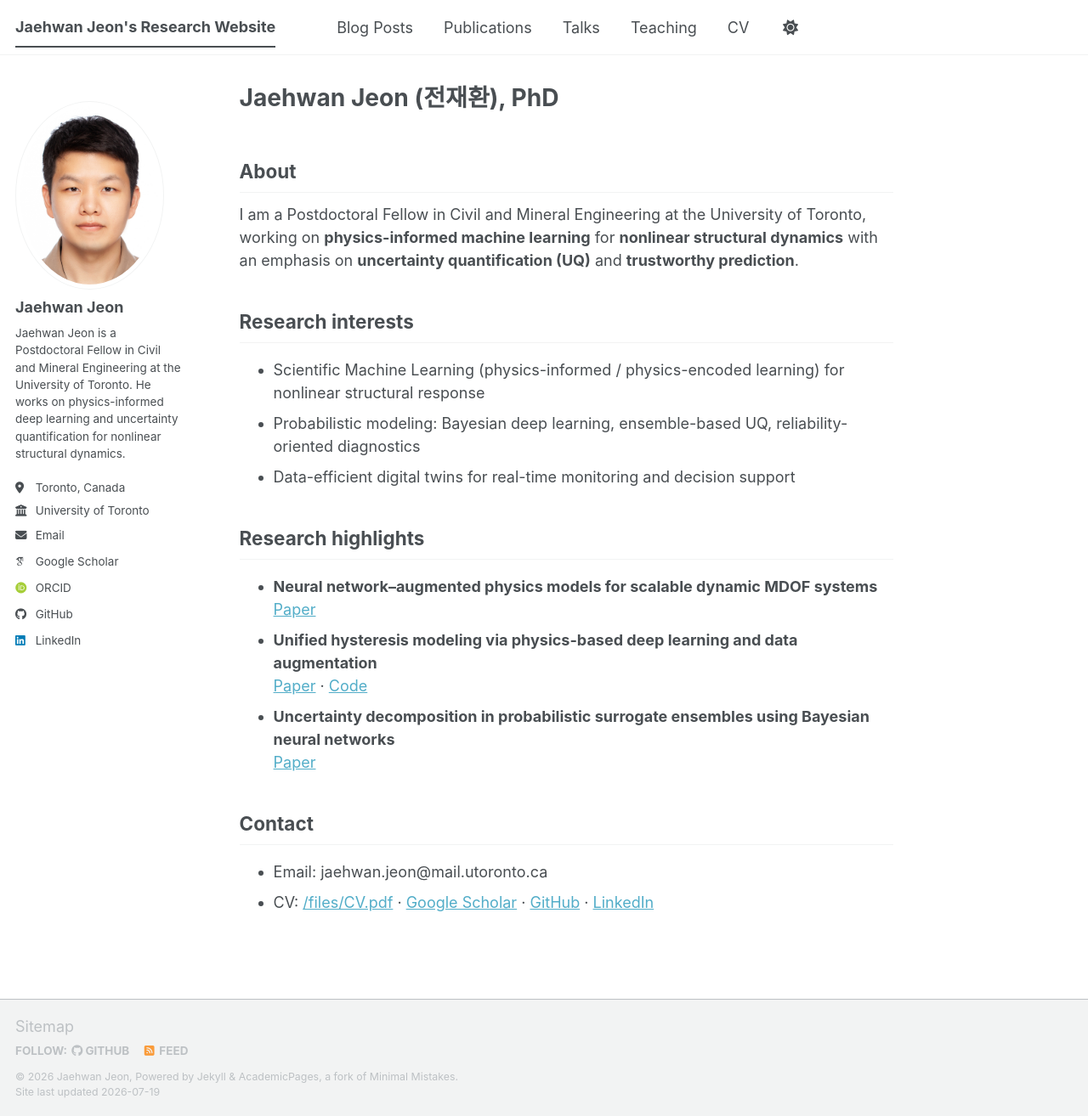
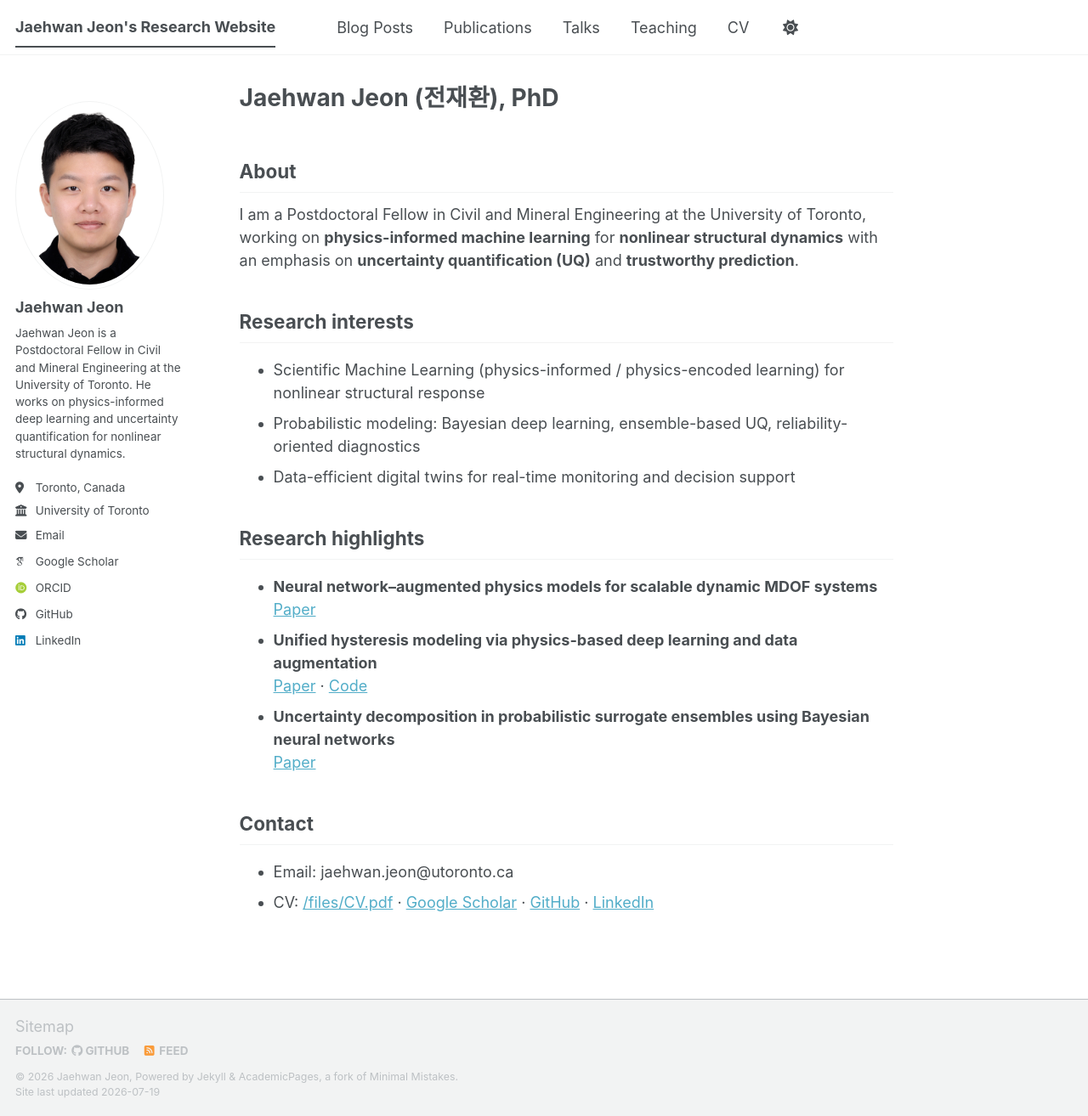
Before and after one commit to JaehwanJeon/JaehwanJeon.github.io, a Jekyll site: the page built from _pages/about.md, in a window 1280 px wide and 1314 px high. Shown: the whole window at 85% size. Built offline with Jekyll 4.4.1, drawn with Linux system fonts in a browser that asks for light colours; some web fonts are replaced; a script bundle is joined from its source files by our own code; library files that are not in the unit come from our copies.

Commit message:
Contact & photo: email -> jaehwan.jeon@utoronto.ca, new profile photo
- replace profile photo (sidebar avatar + CV PDF), rename to profile.jpg
- fix email domain in sidebar and About contact line
- regenerate files/CV.pdf

Co-Authored-By: Claude Fable 5 <noreply@anthropic.com>

```diff
--- a/_config.yml
+++ b/_config.yml
@@ -23,14 +23,14 @@ repository               : "JaehwanJeon/JaehwanJeon.github.io"
 #               Additional customization can be done by editing /_includes/author-profile.html
 author:
   # Biographic information
-  avatar           : "profile.jpg.jpg"
+  avatar           : "profile.jpg"
   name             : "Jaehwan Jeon"
   pronouns         : # example: "she/her"
   bio              : "Jaehwan Jeon is a Postdoctoral Fellow in Civil and Mineral Engineering at the University of Toronto. He works on physics-informed deep learning and uncertainty quantification for nonlinear structural dynamics."
   location         : "Toronto, Canada"
   employer         : "University of Toronto"
   uri              : # URL
-  email            : "jaehwan.jeon@mail.utoronto.ca"
+  email            : "jaehwan.jeon@utoronto.ca"
 
   # Academic websites
   academia         : # URL
--- a/_data/cv_extra.yml
+++ b/_data/cv_extra.yml
@@ -15,7 +15,7 @@ personal:
       text: "35 St. George Street, #213B, Toronto, ON, M5S 1A4, Canada (Department of Civil and Mineral Engineering, University of Toronto). C.P. +1(437) 435-3701"
   email: "jaehwan.jeon@utoronto.ca"
   current_rank: "Postdoctoral Fellow, University of Toronto"
-  photo: "images/profile.jpg.jpg"
+  photo: "images/profile.jpg"
 
 research_interests: >-
   Physics-informed deep learning, Structural hysteresis, Constitutive models,
--- a/_pages/about.md
+++ b/_pages/about.md
@@ -24,5 +24,5 @@ I am a Postdoctoral Fellow in Civil and Mineral Engineering at the University of
   [Paper](https://doi.org/10.1016/j.strusafe.2026.102698)
 
 ## Contact
-- Email: jaehwan.jeon@mail.utoronto.ca
+- Email: jaehwan.jeon@utoronto.ca
 - CV: [/files/CV.pdf](/files/CV.pdf) · [Google Scholar](https://scholar.google.com/citations?user=WHwGlwEAAAAJ&hl=en) · [GitHub](https://github.com/JaehwanJeon) · [LinkedIn](https://www.linkedin.com/in/jaehwan-jeon-138b461b0)
```
Also changed, not shown: images/profile.jpg (added), images/profile.jpg.jpg (deleted), 1 other file.
